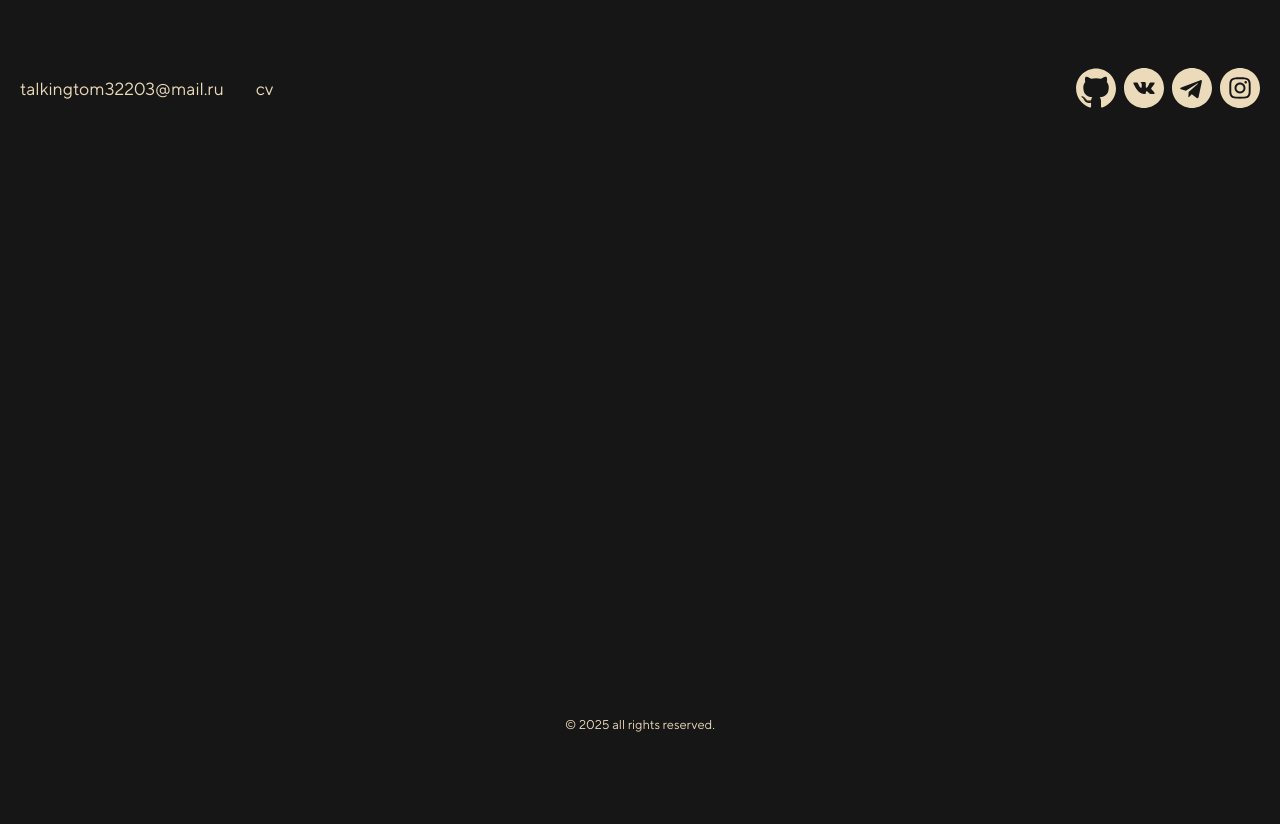
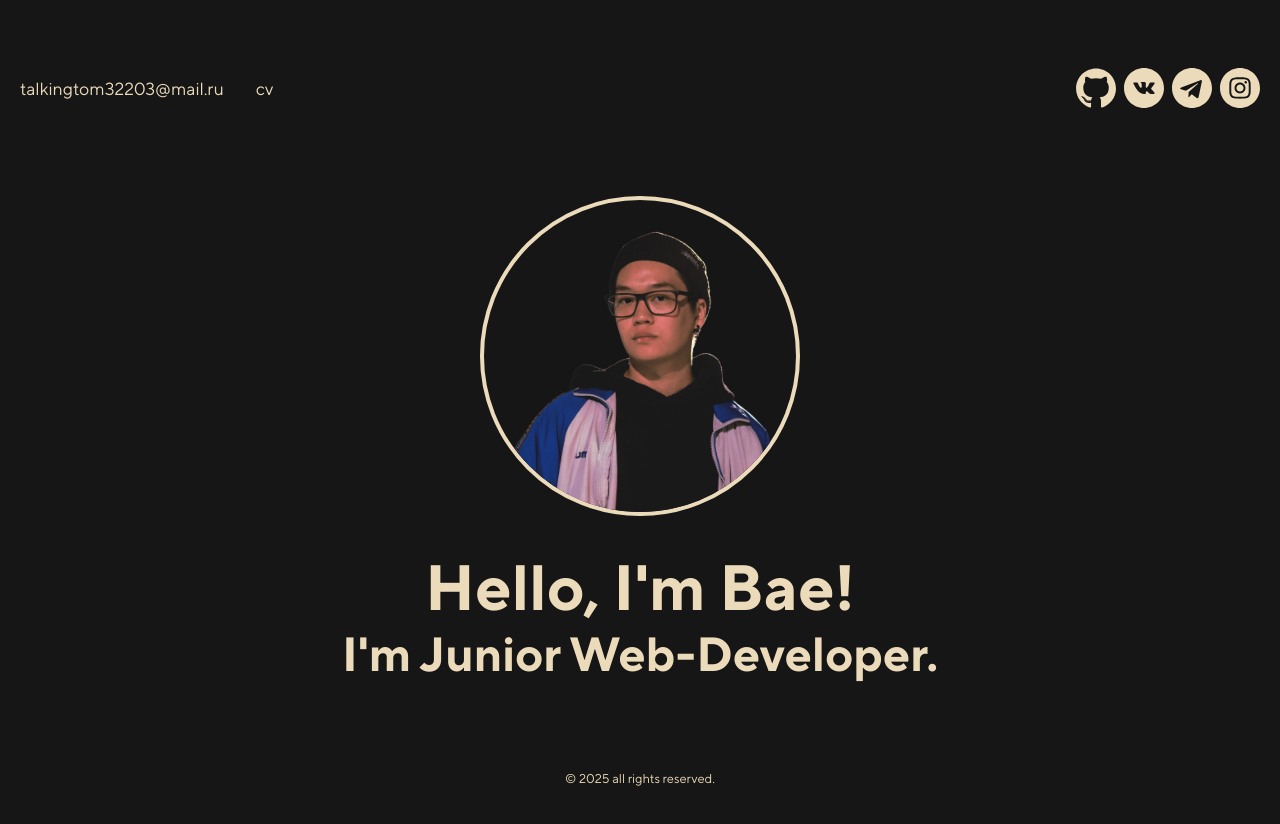
Before and after one commit to kabirov-bae/bae-visit-card, a Vue app: page / in a window 1280 px wide. Shown: the top 824 px of the page. Before the commit the page ends 800 px from the top, so only its background shows below. Built offline with nearby package versions, Linux system fonts and the light colour scheme; a web font is replaced by a local one.

Commit message:
- intro inited

```diff
--- a/src/app/App.vue
+++ b/src/app/App.vue
@@ -1,12 +1,15 @@
 <template>
   <Header />
-  <Content />
+  <Content>
+    <Intro />
+  </Content>
   <Footer />
 </template>
 
 <script lang="ts" setup>
 import { Content } from "@/shared/ui/Content";
 import { Header } from "@/widgets/Header";
+import { Intro } from "@/widgets/Intro";
 import { Footer } from "@/widgets/Footer";
 </script>
 
--- /dev/null
+++ b/src/shared/ui/Avatar/index.ts
@@ -0,0 +1 @@
+export { default as Avatar } from "./ui.vue";
--- /dev/null
+++ b/src/shared/ui/Avatar/ui.vue
@@ -0,0 +1,23 @@
+<template>
+  <div class="avatar">
+    <img src="/img/bae-1.png" alt="" />
+  </div>
+</template>
+
+<style scoped>
+.avatar {
+  max-width: 20rem;
+  border: 0.3rem solid var(--main-white);
+  border-radius: 50%;
+  overflow: hidden;
+  transition: 0.2s;
+}
+
+.avatar img {
+  filter: brightness(1.5) contrast(0.9);
+}
+
+.avatar:hover {
+  background: var(--main-white);
+}
+</style>
--- /dev/null
+++ b/src/widgets/Intro/index.ts
@@ -0,0 +1 @@
+export { default as Intro } from "./ui.vue";
--- /dev/null
+++ b/src/widgets/Intro/ui.vue
@@ -0,0 +1,36 @@
+<script setup lang="ts">
+import { Avatar } from "@/shared/ui/Avatar";
+import { Heading } from "@/shared/ui/Heading";
+import { Container } from "@/shared/ui/Container";
+</script>
+<template>
+  <section class="intro" id="intro">
+    <Container>
+      <div class="intro__inner">
+        <Avatar />
+        <div class="intro__text">
+          <Heading tag-name="h1" bold> Hello, I'm Bae!</Heading>
+          <Heading tag-name="h2" bold> I'm Junior Web-Developer. </Heading>
+        </div>
+      </div>
+    </Container>
+  </section>
+</template>
+
+<style scoped>
+.intro {
+}
+
+.intro__inner {
+  display: flex;
+  flex-direction: column;
+  text-align: center;
+  align-items: center;
+  gap: 2rem;
+}
+
+.intro__text {
+  display: flex;
+  flex-direction: column;
+}
+</style>
```
